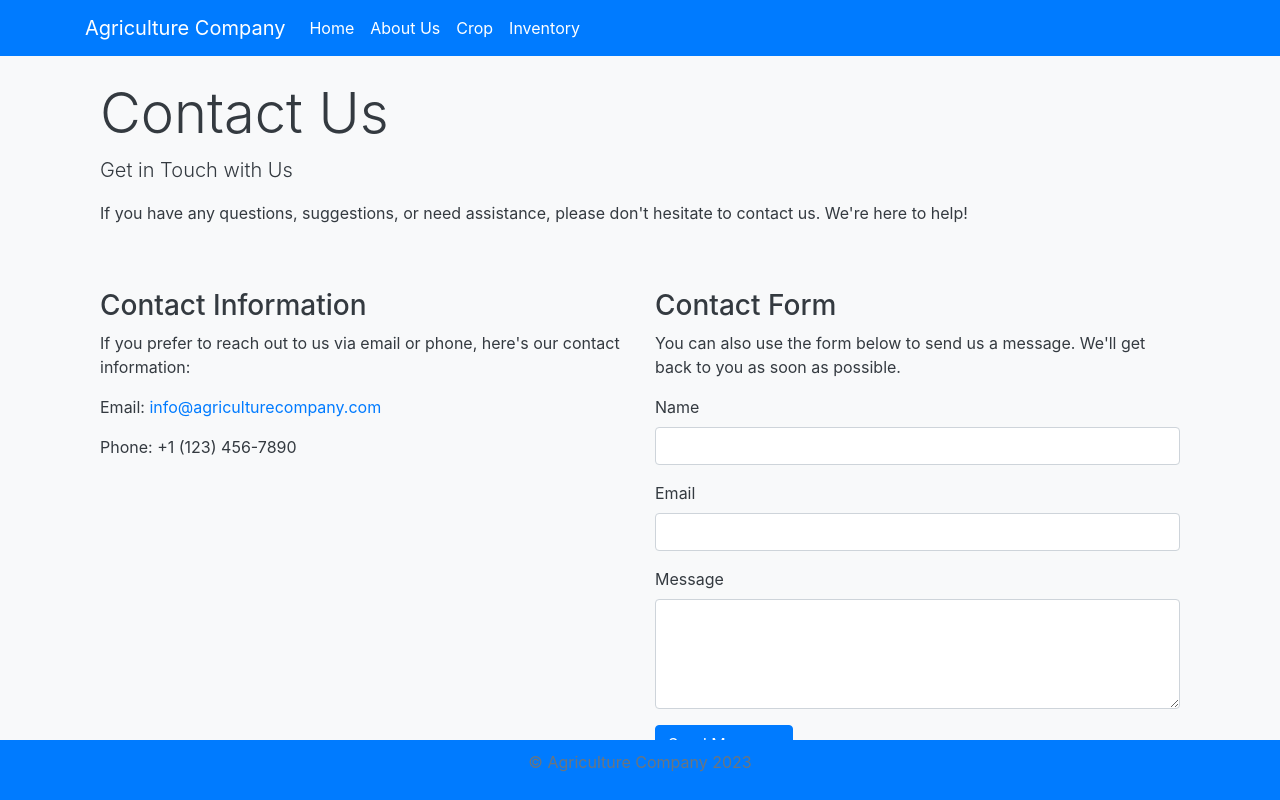
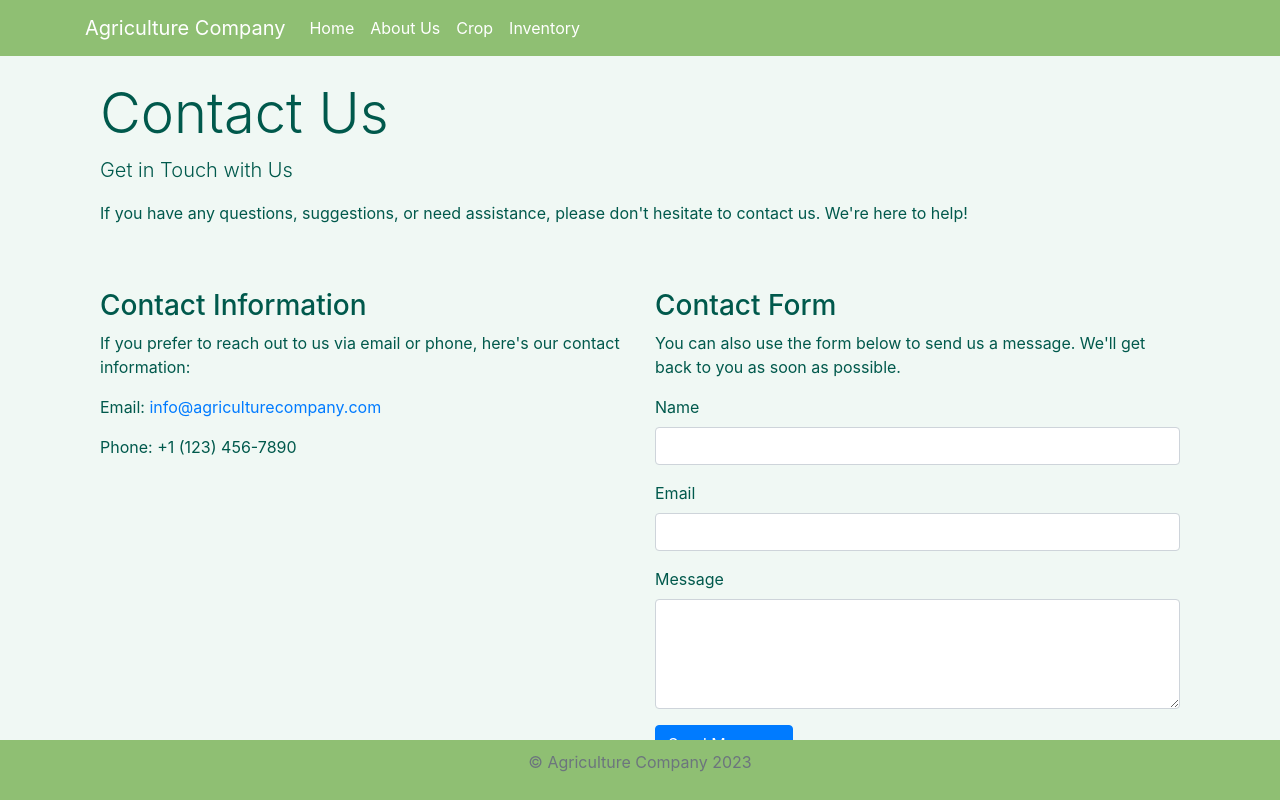
Before and after one commit to AndresHernandez15/DS-AgriculltureCompany, a Flask app: page /contact in a window 1280 px wide. Run offline with Flask 3, Linux system fonts and the light colour scheme; some libraries are stand-ins or nearby versions.

Commit message:
Update base.html

```diff
--- a/templates/base.html
+++ b/templates/base.html
@@ -11,12 +11,12 @@
     <!-- Custom styles -->
     <style>
         body {
-            background-color: #f8f9fa;
-            color: #343a40;
+            background-color: #f0f8f4; /* Light green background */
+            color: #00594c; /* Dark green text */
         }
 
         .navbar {
-            background-color: #007bff;
+            background-color: #8fbf73; /* Green navbar */
         }
 
         .navbar-brand, .nav-link {
@@ -24,7 +24,7 @@
         }
 
         .footer {
-            background-color: #007bff;
+            background-color: #8fbf73; /* Green footer */
             color: #ffffff;
             padding: 10px 0;
             position: fixed;
```
